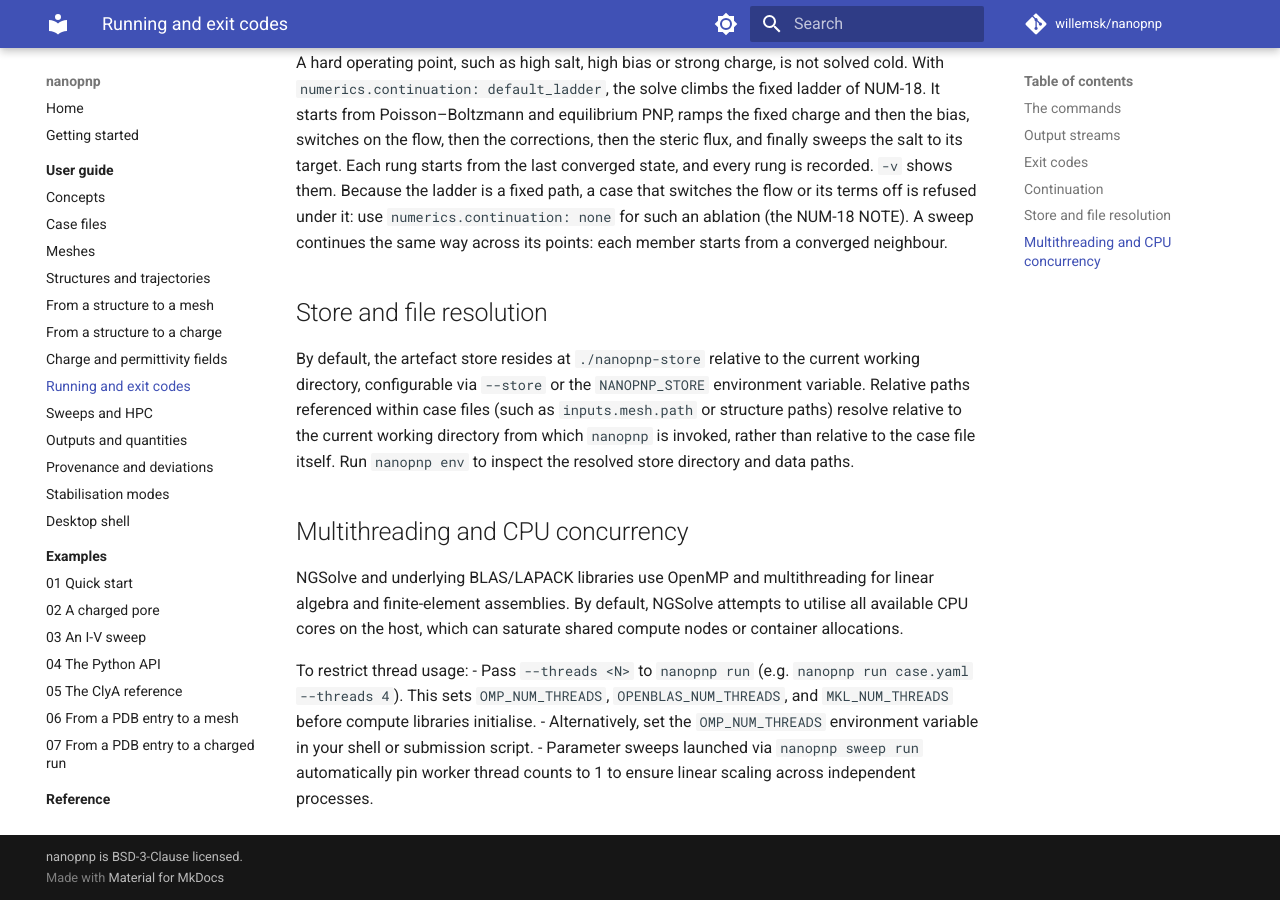
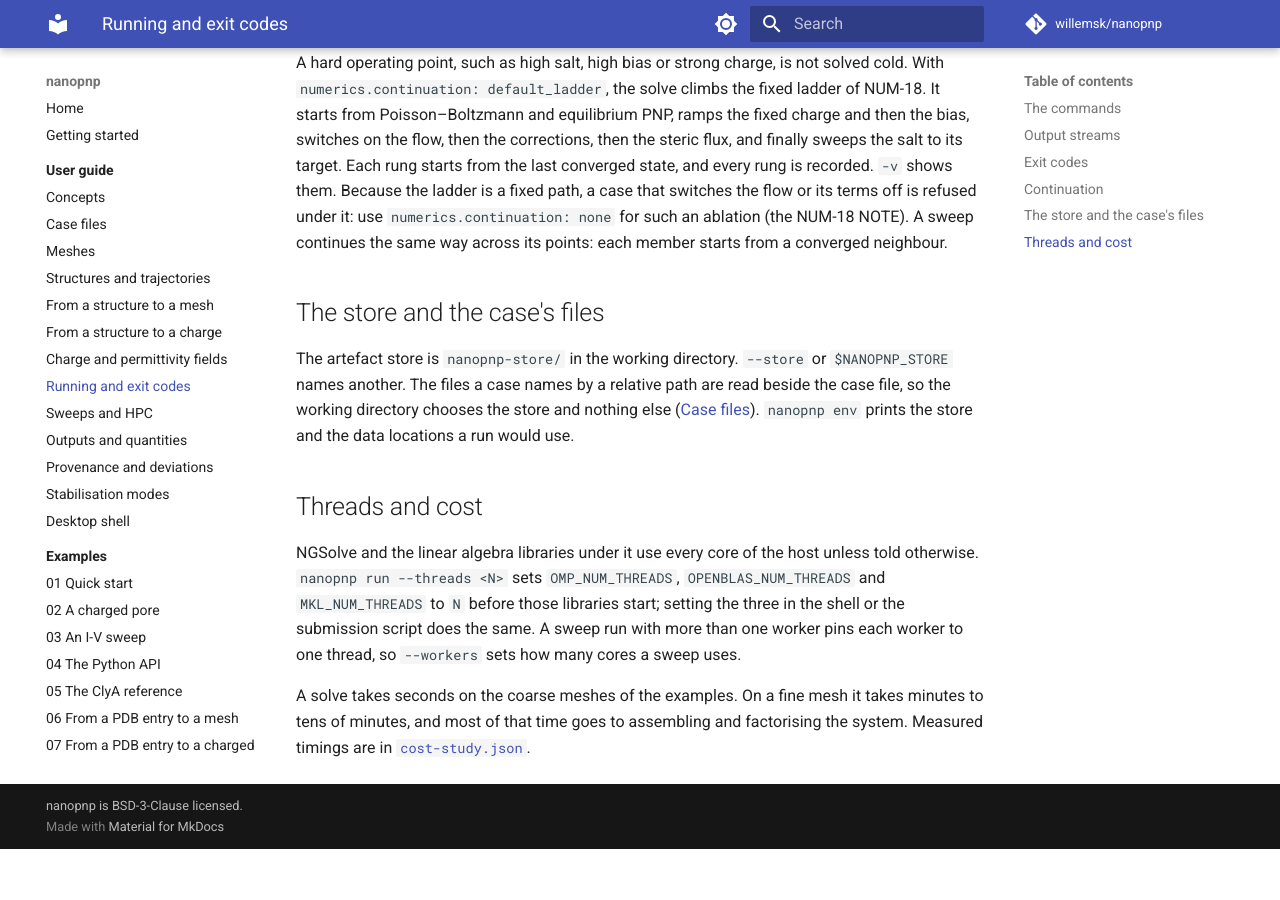
Before and after one commit to willemsk/nanopnp, an MkDocs documentation site: the page built from docs/guide/running.md, in a window 1280 px wide and 900 px high, scrolled down 2297 px. Built offline with MkDocs 1.6.1 and Material for MkDocs 9.7.7, drawn with Linux system fonts in a browser that asks for light colours; comment, search, counter and statistics services are not loaded; after the commit the page ends 3146 px from its top, so only the background shows below that.

Commit message:
docs: the running page's store and thread sections in the guide's voice
The store's default and its two overrides in one sentence, the thread
rule as --threads and the environment variables it sets, the cost as an
order of magnitude with a pointer to the cost record.

Discharges WP58 item 3 (D4, D5).

Co-Authored-By: Claude Sonnet 5.5 <noreply@anthropic.com>
Claude-Session: https://claude.ai/code/session_01DnBK7cgK9Bu5V4upzvSUPX

```diff
--- a/docs/guide/running.md
+++ b/docs/guide/running.md
@@ -69,15 +69,21 @@ is a fixed path, a case that switches the flow or its terms off is refused under
 `numerics.continuation: none` for such an ablation (the NUM-18 NOTE). A sweep continues the same way
 across its points: each member starts from a converged neighbour.
 
-## Store and file resolution
+## The store and the case's files
 
-By default, the artefact store resides at `./nanopnp-store` relative to the current working directory, configurable via `--store` or the `NANOPNP_STORE` environment variable. Relative paths referenced within case files (such as `inputs.mesh.path` or structure paths) resolve relative to the current working directory from which `nanopnp` is invoked, rather than relative to the case file itself. Run `nanopnp env` to inspect the resolved store directory and data paths.
+The artefact store is `nanopnp-store/` in the working directory. `--store` or `$NANOPNP_STORE`
+names another. The files a case names by a relative path are read beside the case file, so the
+working directory chooses the store and nothing else ([Case files](case-files.md)). `nanopnp env`
+prints the store and the data locations a run would use.
 
-## Multithreading and CPU concurrency
+## Threads and cost
 
-NGSolve and underlying BLAS/LAPACK libraries use OpenMP and multithreading for linear algebra and finite-element assemblies. By default, NGSolve attempts to utilise all available CPU cores on the host, which can saturate shared compute nodes or container allocations.
+NGSolve and the linear algebra libraries under it use every core of the host unless told otherwise.
+`nanopnp run --threads <N>` sets `OMP_NUM_THREADS`, `OPENBLAS_NUM_THREADS` and `MKL_NUM_THREADS` to
+`N` before those libraries start; setting the three in the shell or the submission script does the
+same. A sweep run with more than one worker pins each worker to one thread, so `--workers` sets how
+many cores a sweep uses.
 
-To restrict thread usage:
-- Pass `--threads <N>` to `nanopnp run` (e.g. `nanopnp run case.yaml --threads 4`). This sets `OMP_NUM_THREADS`, `OPENBLAS_NUM_THREADS`, and `MKL_NUM_THREADS` before compute libraries initialise.
-- Alternatively, set the `OMP_NUM_THREADS` environment variable in your shell or submission script.
-- Parameter sweeps launched via `nanopnp sweep run` automatically pin worker thread counts to 1 to ensure linear scaling across independent processes.
+A solve takes seconds on the coarse meshes of the examples. On a fine mesh it takes minutes to
+tens of minutes, and most of that time goes to assembling and factorising the system. Measured
+timings are in [`cost-study.json`](../project/cost-study.json).
```
Also changed, not shown: docs/plans/wp58-documentation-increment-4.md (+1 -1 lines).
